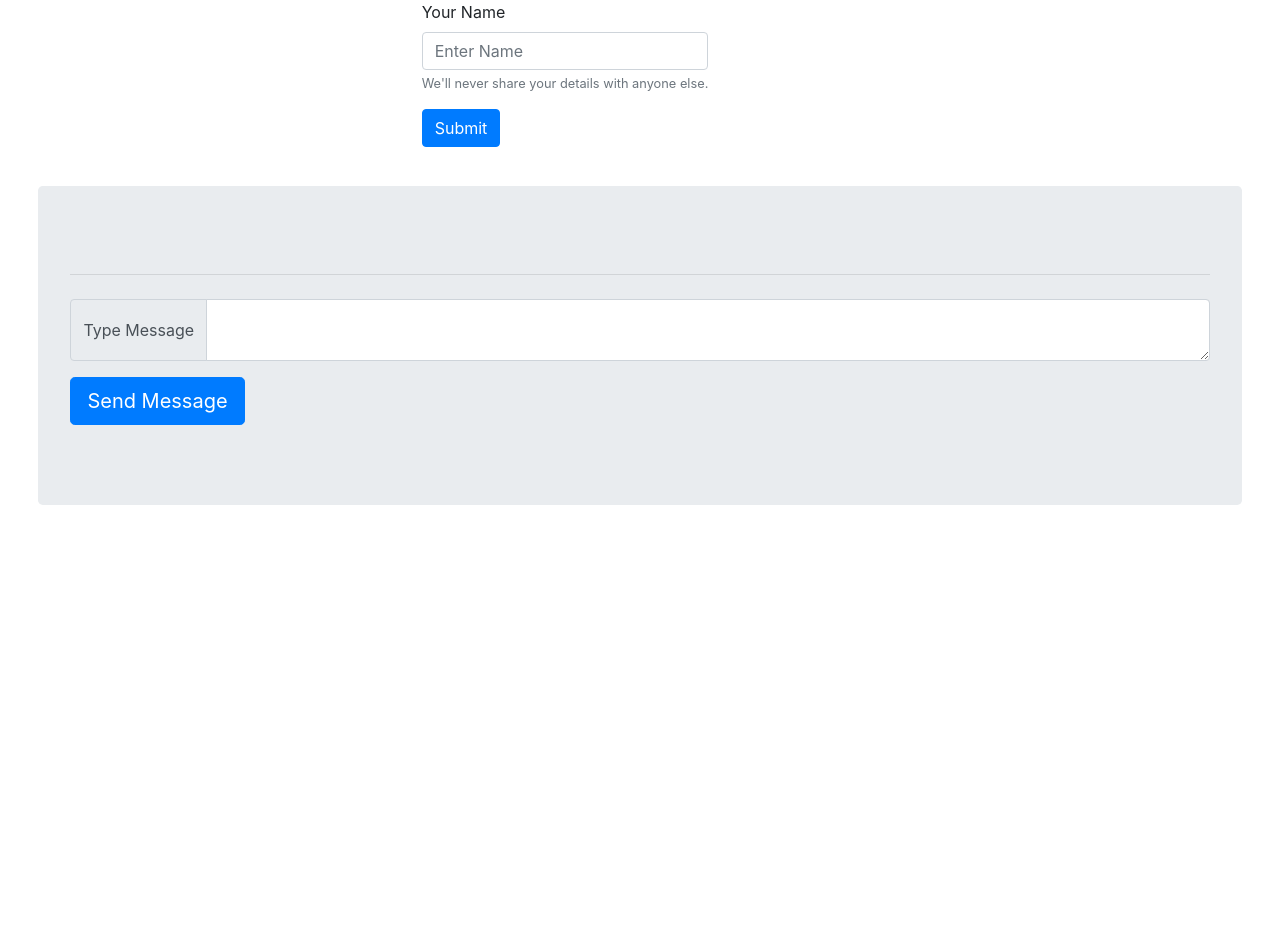
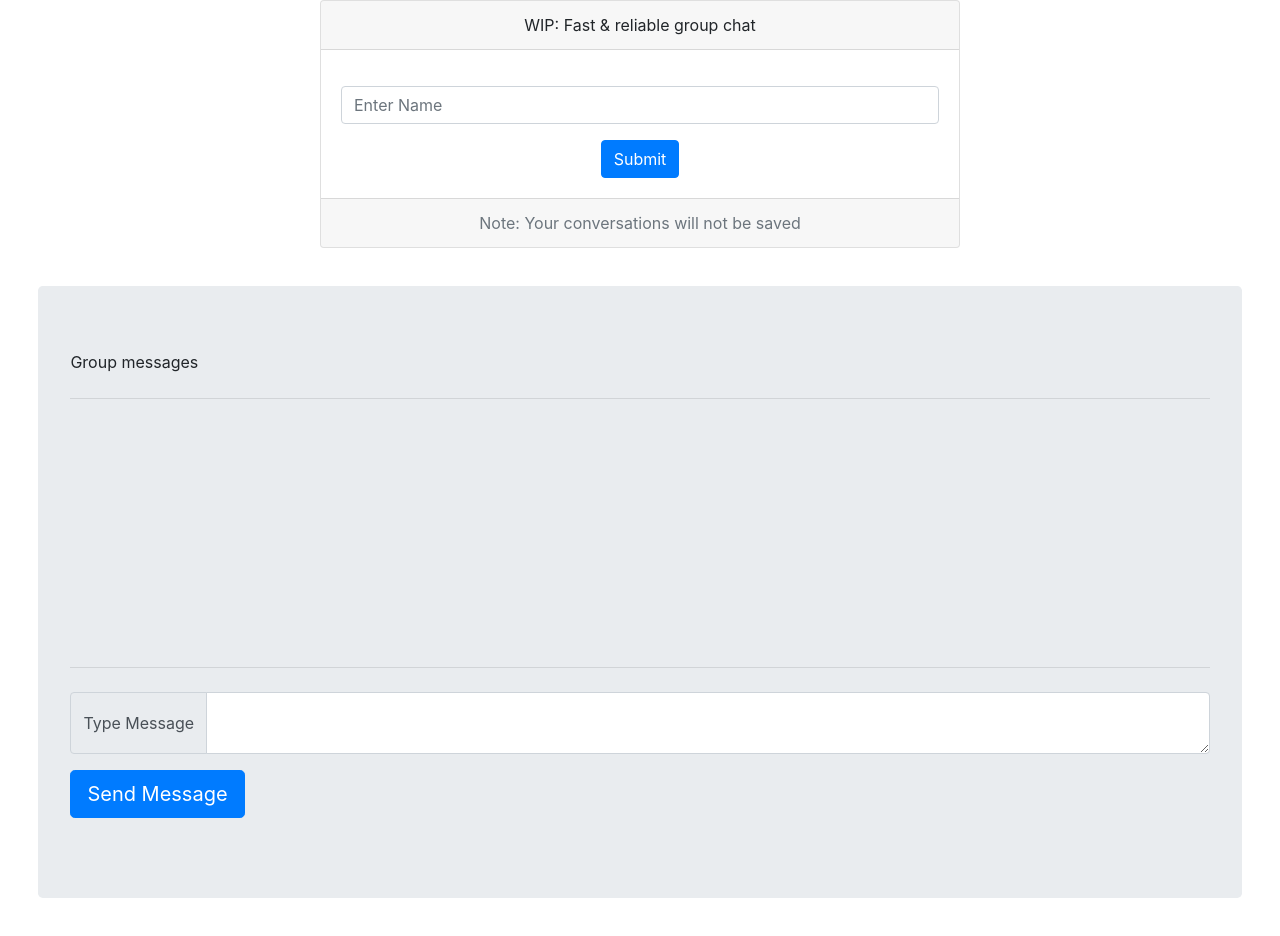
Before and after one commit to vinitpayal/socket-io, a website: page index.html in a window 1280 px wide. Before the commit the page ends 800 px from the top, so only its background shows below. Drawn offline with nearby package versions, Linux system fonts and the light colour scheme; no server answers.

Commit message:
changes in style

```diff
--- a/index.html
+++ b/index.html
@@ -9,19 +9,35 @@
     <link rel="stylesheet" href="https://maxcdn.bootstrapcdn.com/bootstrap/4.0.0/css/bootstrap.min.css" integrity="sha384-Gn5384xqQ1aoWXA+058RXPxPg6fy4IWvTNh0E263XmFcJlSAwiGgFAW/dAiS6JXm" crossorigin="anonymous">
 
     <title>Group Chat</title>
+
+    <style>
+        #message-list{
+            height: 220px;
+            overflow-y: scroll;
+        }
+    </style>
   </head>
     <body>
-        <div class="row">
-            <div class="col-xs-6 offset-sm-4">
-                <div class="form-group">
-                    <label for="exampleInputEmail1">Your Name</label>
-                    <input type="text" class="form-control" id="name" aria-describedby="name" placeholder="Enter Name">
-                    <small id="emailHelp" class="form-text text-muted">We'll never share your details with anyone else.</small>
-                </div>
+        <div class="card w-50 offset-sm-3 text-center">
+            <div class="card-header">
+                WIP: Fast & reliable group chat
+            </div>
+            <div class="card-body">
+                <p class="card-text">
+                    <div class="form-group">
+                            <input type="text" class="form-control" id="name" aria-describedby="name" placeholder="Enter Name">
+                        </div>
+                </p>
                 <button id='sbmt-btn' type="button" class="btn btn-primary">Submit</button>
             </div>
+            <div class="card-footer text-muted">
+                Note: Your conversations will not be saved
+            </div>
         </div>
+
         <div class="jumbotron" style="margin: 3%;">
+            <p>Group messages </p>
+            <hr class="my-4">
             <ul id="message-list" class="list-group">
             </ul>
             <hr class="my-4">
@@ -71,6 +87,7 @@
 
     $('#sbmt-btn').on('click', function(){
         setCookie('user-name', $('#name').val());
+        $('#name').val('');
     })
 
     $('#send-msg-btn').on('click', function(){
@@ -90,7 +107,7 @@
             socket.emit('message send', {'userName': userName, 'messageText': messageText});
             var messagesLi = '<li class="list-group-item"> Myself > '+messageText+'</li>';
 
-            $('#message-list').append(messagesLi);
+            $('#message-list').prepend(messagesLi);
 
             $("#message-text").val('');
         }
@@ -102,17 +119,8 @@
   socket.on('message reciept', function(data){
       var messagesLi = '<li class="list-group-item">'+data['userName']+' > '+data['messageText']+'</li>';
 
-      $('#message-list').append(messagesLi);
+      $('#message-list').prepend(messagesLi);
   })
-
-//   socket.on('news', function (data) {
-//     console.log(data);
-//     socket.emit('my other event', { my: 'data' });
-//   });
-
-//   socket.on('new user', function(){
-//       console.log('Hey!!!! please welcome new user');
-//   });
 
 </script>
 
```
